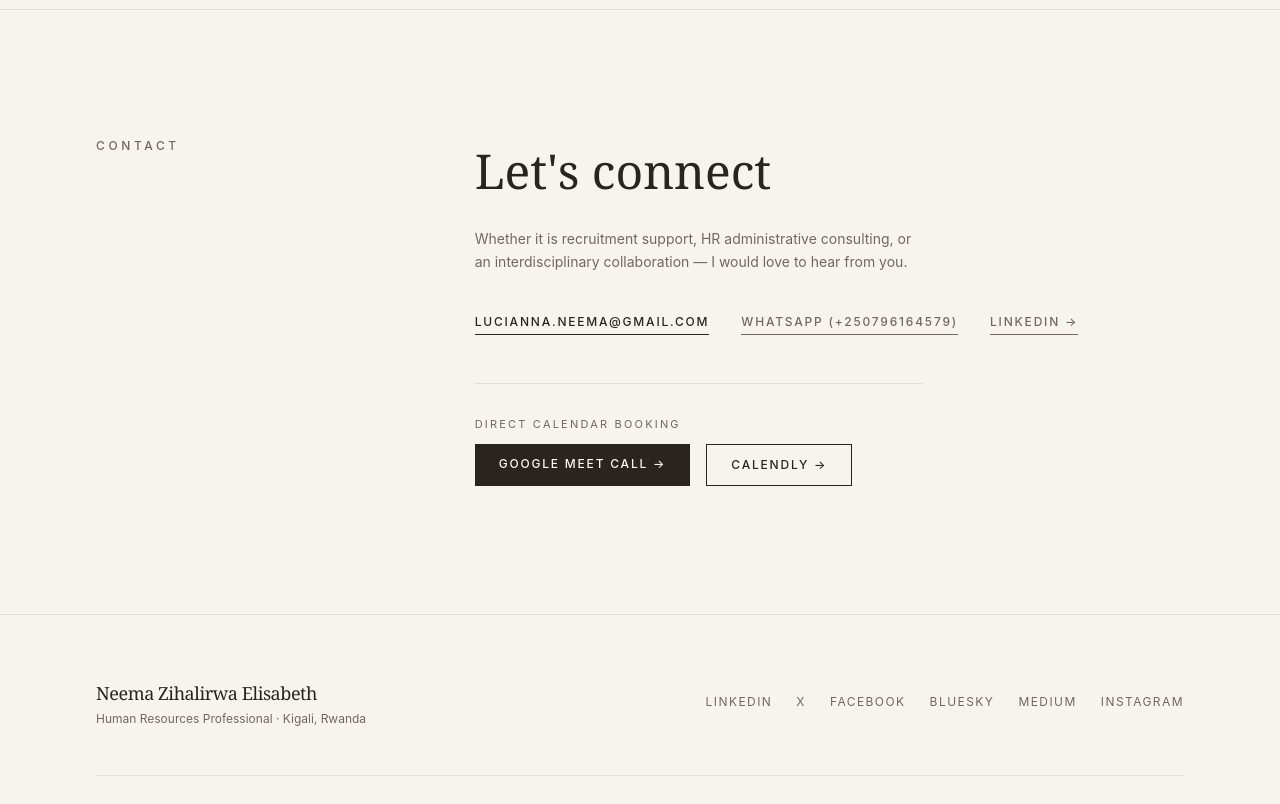
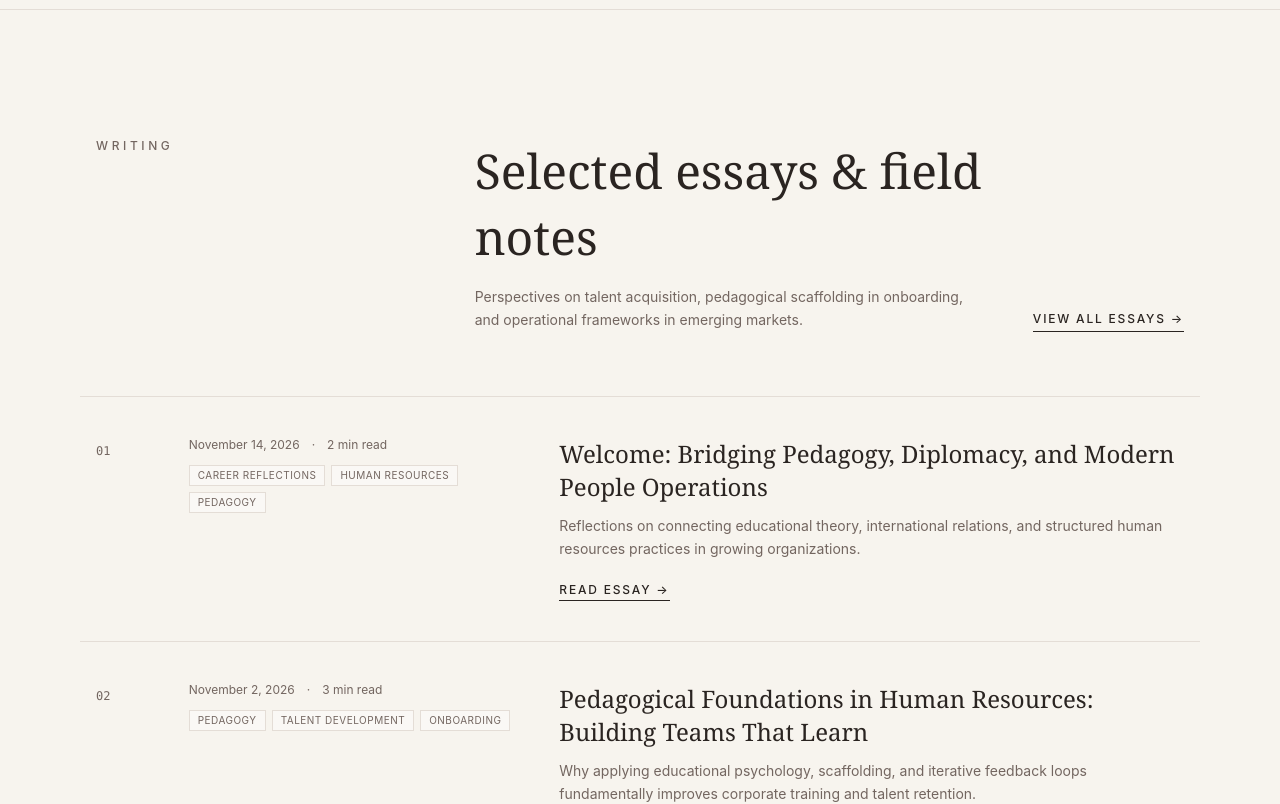
Before and after one commit to neema-liz/neema-zihalirwa-portfolio, a Next.js app: page / in a window 1280 px wide. Shown: the part 8600-9404 px from the top of the page. Built offline with nearby package versions, Linux system fonts and the light colour scheme; no server answers.

Commit message:
feat(home): add selected essays section linking to blog archive

```diff
--- a/app/page.tsx
+++ b/app/page.tsx
@@ -1,13 +1,17 @@
+import Link from "next/link";
 import { HeroSection } from "@/components/sections/HeroSection";
 import { AffiliationsBar } from "@/components/sections/AffiliationsBar";
 import { AboutSection } from "@/components/sections/AboutSection";
 import { ExperienceSection } from "@/components/sections/ExperienceSection";
 import { CapabilitiesSection } from "@/components/sections/CapabilitiesSection";
 import { ServicesSection } from "@/components/sections/ServicesSection";
+import { BlogCard } from "@/components/blog/BlogCard";
+import { getAllPosts } from "@/lib/blog";
 import { profileData } from "@/config/profile";
 
 export default function Home() {
   const booking = profileData.contact.booking;
+  const latestPosts = getAllPosts(false).slice(0, 3);
 
   return (
     <div className="bg-[#F7F4EE] text-[#2A2421] selection:bg-[#E4DDD6] selection:text-[#2A2421]">
@@ -29,7 +33,45 @@ export default function Home() {
       {/* 6. Services Section (Emily's Numbered Hairline Ledger + Google Meet / Calendly booking) */}
       <ServicesSection />
 
-      {/* 7. Contact Section (Direct email, WhatsApp & Booking Touchpoints) */}
+      {/* 7. Selected Essays & Writing */}
+      {latestPosts.length > 0 && (
+        <section id="writing" className="py-24 md:py-32 border-t border-[#E4DDD6]">
+          <div className="max-w-6xl mx-auto px-6 sm:px-8">
+            <div className="grid md:grid-cols-12 gap-12 mb-16">
+              <div className="md:col-span-4">
+                <p className="text-xs font-medium tracking-[0.3em] uppercase text-[#736660]">
+                  Writing
+                </p>
+              </div>
+              <div className="md:col-span-8 flex flex-col sm:flex-row sm:items-end justify-between gap-6">
+                <div>
+                  <h2 className="font-serif text-3xl md:text-5xl font-light text-[#2A2421] leading-snug mb-4">
+                    Selected essays &amp; field notes
+                  </h2>
+                  <p className="text-sm text-[#736660] leading-relaxed max-w-lg font-sans">
+                    Perspectives on talent acquisition, pedagogical scaffolding in onboarding,
+                    and operational frameworks in emerging markets.
+                  </p>
+                </div>
+                <Link
+                  href="/blog"
+                  className="text-xs font-medium tracking-[0.15em] uppercase border-b border-[#2A2421] pb-1 hover:text-[#C75D38] hover:border-[#C75D38] transition-colors whitespace-nowrap self-start sm:self-auto"
+                >
+                  View all essays &rarr;
+                </Link>
+              </div>
+            </div>
+
+            <div className="border-b border-[#E4DDD6]">
+              {latestPosts.map((post, index) => (
+                <BlogCard key={post.slug} post={post} index={index} />
+              ))}
+            </div>
+          </div>
+        </section>
+      )}
+
+      {/* 8. Contact Section (Direct email, WhatsApp & Booking Touchpoints) */}
       <section id="contact" className="py-24 md:py-32 border-t border-[#E4DDD6]">
         <div className="max-w-6xl mx-auto px-6 sm:px-8">
           <div className="grid md:grid-cols-12 gap-12">
```
